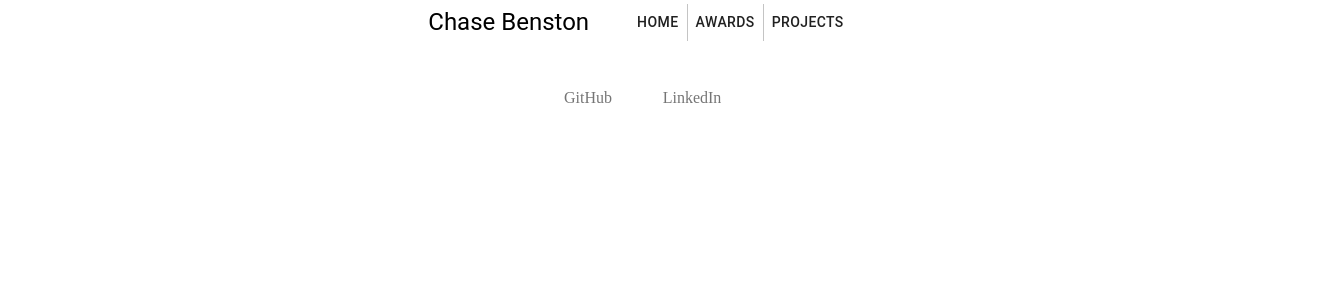
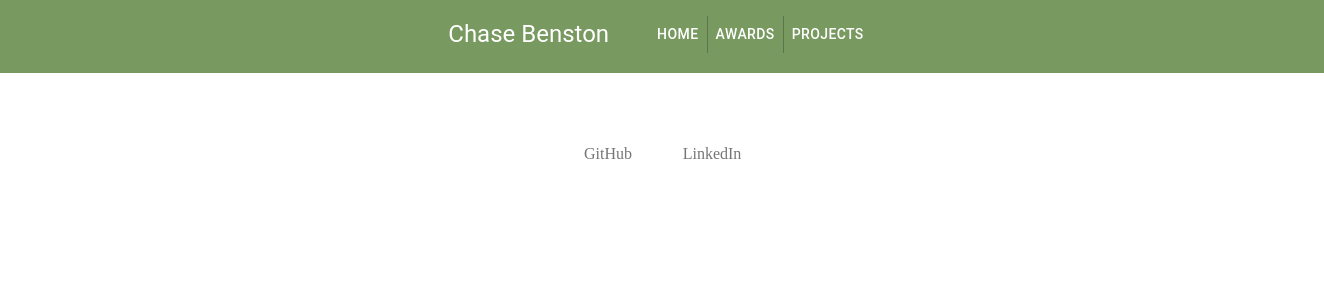
Before and after one commit to HigginsCB/chasebenston, a React (Create React App) app: page / in a window 1280 px wide. Shown: the top 300 px of the page, 1324 px wide, since content can reach past the window. Built offline with nearby package versions, Linux system fonts and the light colour scheme.

Commit message:
Styling on header and bio along with added star in prob solve

```diff
--- a/src/content/awards.js
+++ b/src/content/awards.js
@@ -3,7 +3,7 @@ const awards = [
         id: 1,
         companyName: "HackerRank",
         companyWeb: "https://www.hackerrank.com/chasebenston",
-        badge: [["Problem Solving", "★"], ["C++", "★★★★★"], ["Java", "★"], ["30 Days of Code","★★"], ["Java(Basic)", "Verified"]]
+        badge: [["Problem Solving", "★★"], ["C++", "★★★★★"], ["Java", "★"], ["30 Days of Code","★★"], ["Java(Basic)", "Verified"]]
     },
     {
         id: 2,
--- a/src/pages/Home.jsx
+++ b/src/pages/Home.jsx
@@ -6,7 +6,7 @@ import { Link } from 'react-router-dom';
 function Home() {
     return (
         <div>
-            <Grid container justify="center" spacing={5} style={{ paddingTop: "25px" }}>
+            <Grid container alignItems="center" justify="center" spacing={5} style={{ paddingTop: "25px" }}>
                 <Grid item xs="4">
                     <img
                         src="https://media-exp1.licdn.com/dms/image/C4D03AQH6ilz88crKWg/profile-displayphoto-shrink_800_800/0?e=1609372800&v=beta&t=0UN09sp8EfiFHkbrXMlwZZ5I828r6XqFsqAScAx6w3c"
@@ -15,6 +15,7 @@ function Home() {
                 </Grid>
                 <Grid item xs="8">
                     <div>
+                        <Typography component="h2" variant="h4" style={{ paddingBottom: '2%' }}>About Me</Typography>
                         <Typography>Most of my freetime has been spent on the computer, whether it be gaming, video editing, or just hanging out watching shows.
                             In May of 2020 I graduated from Indiana University - Southeast with a Bachelors of Science in Computer Science and a minor in Business.
                             As a new graduate I am currently pursuing a career in the Software Engineering field with availability to relocate and start immediately.
--- a/src/router/Routes.jsx
+++ b/src/router/Routes.jsx
@@ -15,19 +15,20 @@ import { Typography, BottomNavigation, BottomNavigationAction } from '@material-
 //build work history page and make optional until filled
 
 function Routes() {
+
     return (
         <div>
             <Router>
-                <Grid container direction="column" alignItems="center" spacing={1}>
-                    <Grid container direction="row" alignItems="center" justify="center" spacing={5}>
+                <Grid container style={{ padding: 0, border: 0}} direction="column" alignItems="center" spacing={3}>
+                    <Grid container style={{ backgroundColor: '#78995f', color: 'white', margin: 0 }} direction="row" alignItems="center" justify="center" spacing={5}>
                             <Grid item alignContent="center">
                                 <Typography variant="h5">Chase Benston</Typography>
                             </Grid>
-                            <Grid item alignContent="center">
+                        <Grid item alignContent="center">
                                 <ButtonGroup variant="text" >
-                                <Button component={Link} to={RoutePaths.home}>Home</Button>
-                                <Button component={Link} to={RoutePaths.awards}>Awards</Button>
-                                <Button component={Link} to={RoutePaths.projects}>Projects</Button>
+                                <Button style={{ color: 'white' }} component={Link} to={RoutePaths.home}>Home</Button>
+                                <Button style={{ color: 'white' }} component={Link} to={RoutePaths.awards}>Awards</Button>
+                                <Button style={{ color: 'white' }} component={Link} to={RoutePaths.projects}>Projects</Button>
                                 </ButtonGroup>
                             </Grid>
                         </Grid>
```
